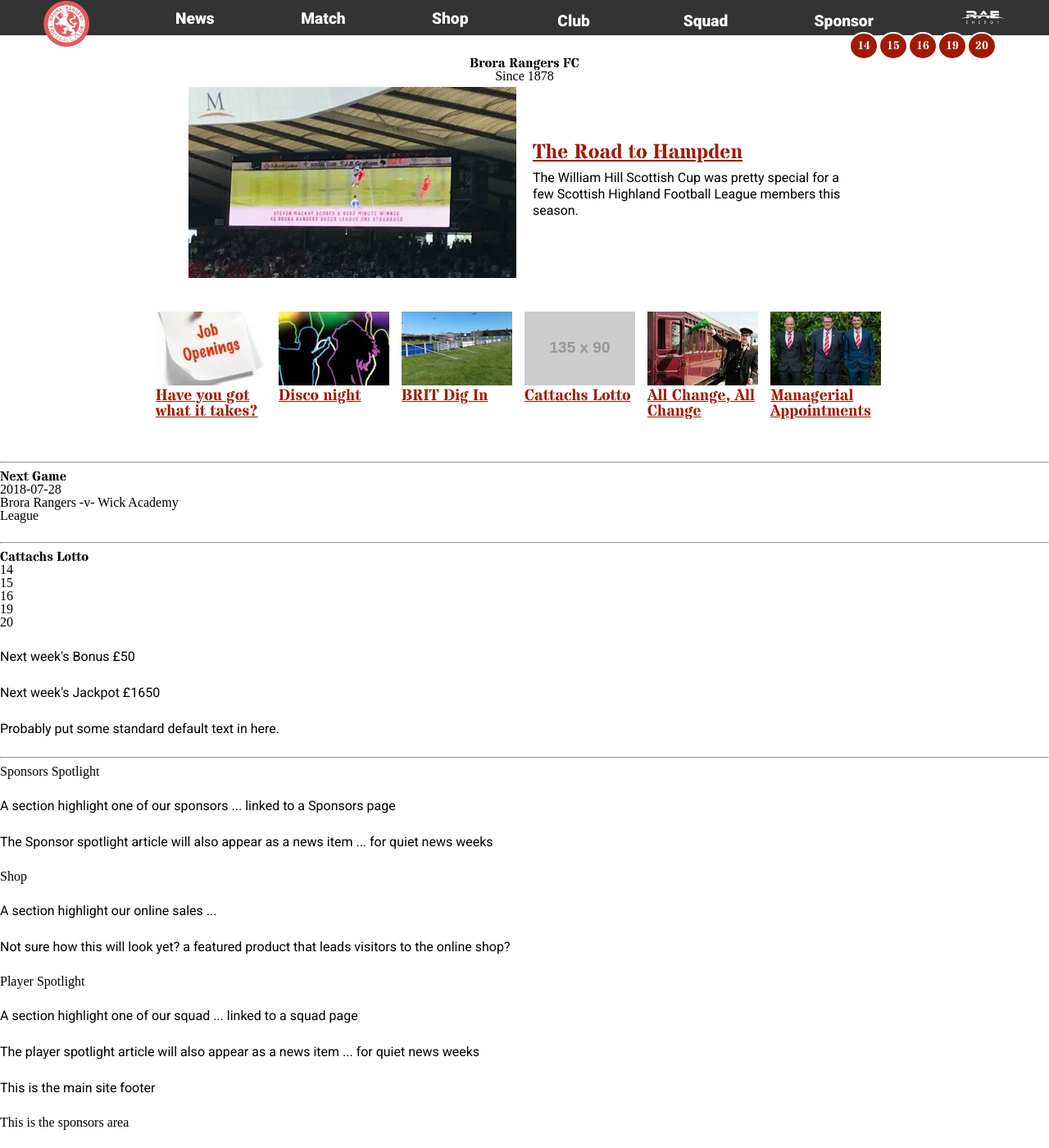
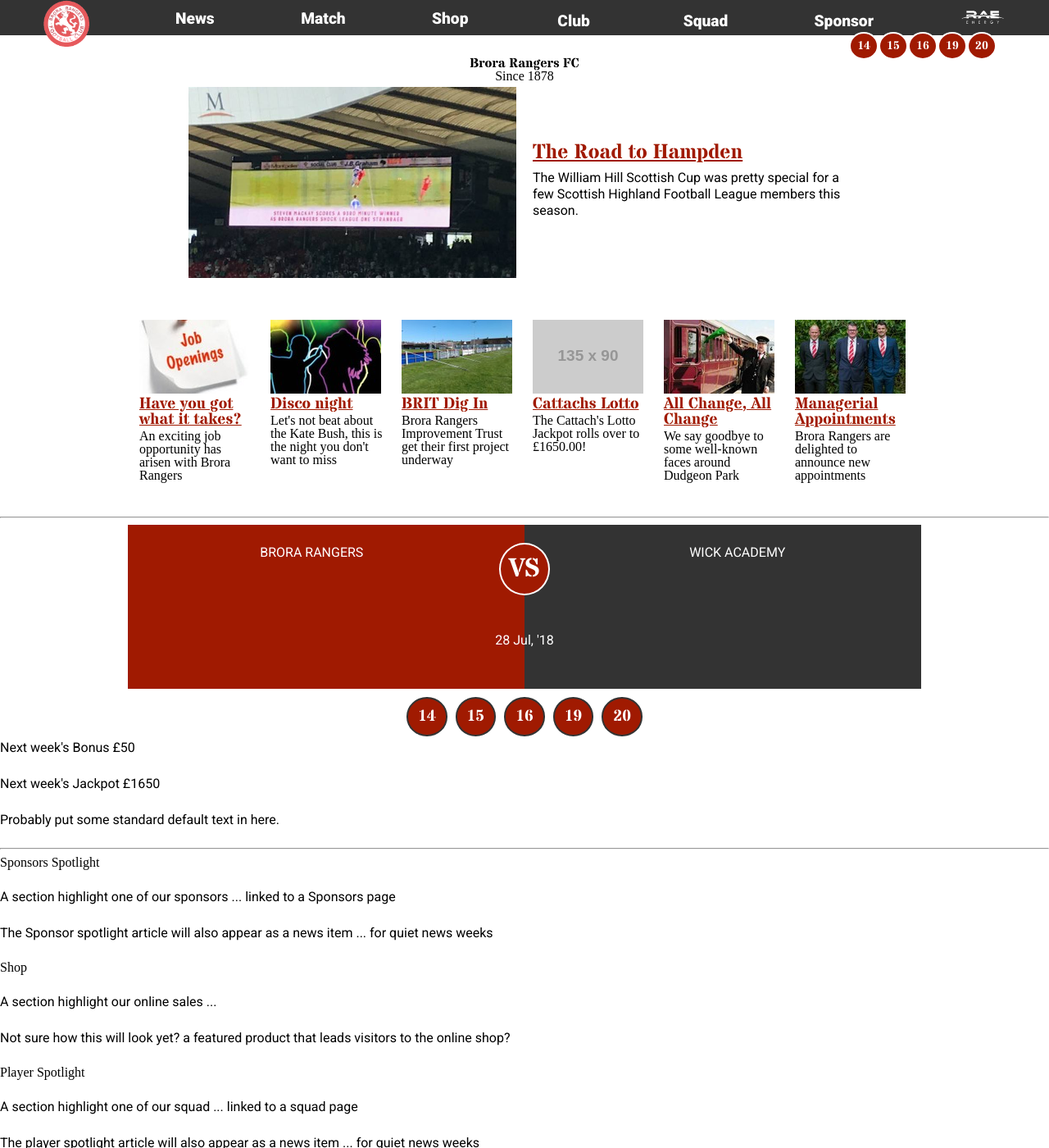
Before and after one commit to digitalbrora/club-website, a Jekyll site: the page built from index.html, in a window 1280 px wide and 1400 px high. Shown: the whole window at 82% size. Built offline with Jekyll 4.4.1, drawn with Linux system fonts in a browser that asks for light colours; a script that is not in the unit is left out.

Commit message:
Home page fixture module pretty much worked out

```diff
--- a/_posts/articles/2018-06-06-managerial-appointments.md
+++ b/_posts/articles/2018-06-06-managerial-appointments.md
@@ -13,8 +13,7 @@
   William Powrie flanked by new manager, Steven Mackay, and new coach, Craig
   Campbell
 description: >-
-  Brora Rangers are delighted to announce the appointments of both Steven Mackay
-  and Craig Campbell to their management team.
+  Brora Rangers are delighted to announce new appointments
 ---
 Brora Rangers are delighted to announce the appointments of both Steven Mackay and Craig Campbell to their management team and they will take up their positions with immediate effect.
 
--- a/css/main.css
+++ b/css/main.css
@@ -106,11 +106,80 @@
   -webkit-box-flex: 0;
   -ms-flex-positive: 0;
   flex-grow: 0;
-  -ms-flex-preferred-size: 150px;
-  flex-basis: 150px;
+  -ms-flex-preferred-size: 140px;
+  flex-basis: 140px;
   -ms-flex-item-align: start;
   align-self: flex-start;
-  margin-bottom: 20px; }
+  margin: 10px 10px; }
+
+.fixture-block {
+  display: -webkit-box;
+  display: -ms-flexbox;
+  display: flex;
+  -ms-flex-wrap: wrap;
+  flex-wrap: wrap;
+  -webkit-box-pack: center;
+  -ms-flex-pack: center;
+  justify-content: center;
+  -webkit-box-align: center;
+  -ms-flex-align: center;
+  align-items: center; }
+
+.home-half {
+  -ms-flex-preferred-size: 35%;
+  flex-basis: 35%;
+  text-align: center;
+  min-height: 200px;
+  background-color: #a01a01;
+  color: white;
+  -ms-flex-negative: 2;
+  flex-shrink: 2; }
+
+.away-half {
+  -ms-flex-preferred-size: 35%;
+  flex-basis: 35%;
+  text-align: center;
+  min-height: 200px;
+  background-color: #333;
+  color: white;
+  -ms-flex-negative: 2;
+  flex-shrink: 2; }
+
+.divider {
+  display: -webkit-box;
+  display: -ms-flexbox;
+  display: flex;
+  min-height: 200px;
+  -webkit-box-orient: vertical;
+  -webkit-box-direction: normal;
+  -ms-flex-direction: column;
+  flex-direction: column;
+  -webkit-box-align: center;
+  -ms-flex-align: center;
+  align-items: center;
+  background-image: -webkit-gradient(linear, left top, right top, color-stop(50%, #a01a01), color-stop(50%, #333));
+  background-image: linear-gradient(to right, #a01a01 50%, #333 50%);
+  color: white;
+  -ms-flex-negative: 1;
+  flex-shrink: 1; }
+  .divider .lotto-ball {
+    margin: 30% 0;
+    padding: 10px;
+    font-size: 2em; }
+
+.lotto-large {
+  display: -webkit-box;
+  display: -ms-flexbox;
+  display: flex;
+  width: 100%;
+  -webkit-box-pack: center !important;
+  -ms-flex-pack: center !important;
+  justify-content: center !important; }
+  .lotto-large .lotto-ball {
+    margin: 10px 5px;
+    padding: 12px;
+    font-size: 1.2em;
+    border-color: #333; }
 
 body {
   width: 100%; }
--- a/index.html
+++ b/index.html
@@ -1,7 +1,6 @@
 ---
 layout: base
 ---
-
   <article class="lead-content">
   {% for post in site.posts limit: 1 %}
     <div class="lead-content-block">
@@ -17,7 +16,7 @@
     </div>
   {% endfor %}
   </article>
-  <article class="secondary-content">
+  <section class="secondary-content">
   {% for post in site.posts limit: 6 offset: 1 %}
     <div class="secondary-content-block">
       <a href="{{ post.url }}">
@@ -30,34 +29,36 @@
       <a href="{{ post.url }}">
         <h1>{{ post.title }}</h1>
       </a>
+      {{ post.description }}
     </div>
   {% endfor %}
-  </article>
+</section>
 
   <hr>
+<section>
+  {% assign outstanding = site.data.fixtures %}
+  {% for match in outstanding.fixtures limit: 1 %}
+  <div  class="fixture-block">
+    <div class="home-half">
+      <p>{{ match.home-team | upcase }}</p>
+    </div>
+    <div class="divider">
+      <p class="lotto-ball">VS</p>
+      <p>{{ match.date | date: "%e %b, '%y" }}</p>
+    </div>
+    <div class="away-half">
+      <p>{{ match.away-team | upcase }}</p>
+    </div>
+  </div>
+  {% endfor %}
+</section>
 
-<h1>Next Game</h1>
-
-
-{% assign outstanding = site.data.fixtures %}
-{% for match in outstanding.fixtures limit: 1 %}
-<ul>
-  <li>{{ match.date }}</li>
-  <li>{{ match.home-team }} -v- {{ match.away-team }}</li>
-  <li>{{ match.competition }}</li>
-  <br>
-</ul>
-{% endfor %}
-
-<hr>
-
-<h1>Cattachs Lotto</h1>
 {% assign lotto = site.posts | where: "category", "lotto" %}
 
 {% for results in lotto limit: 1 %}
-<ul>
+<ul class="lotto lotto-large">
   {% for number in results.winning-numbers %}
-  <li>{{ number }}</li>
+  <li class="lotto-ball">{{ number }}</li>
   {% endfor %}
 </ul>
 <p>Next week's Bonus £{{ results.bonus }}</p>
```
Also changed, not shown: _posts/articles/2018-06-06-all-change-all-change.md (+1 -2 lines), _posts/articles/2018-06-06-brit-dig-in.md (+1 -1 lines), build/scss/_components.scss (+54 -2 lines).
